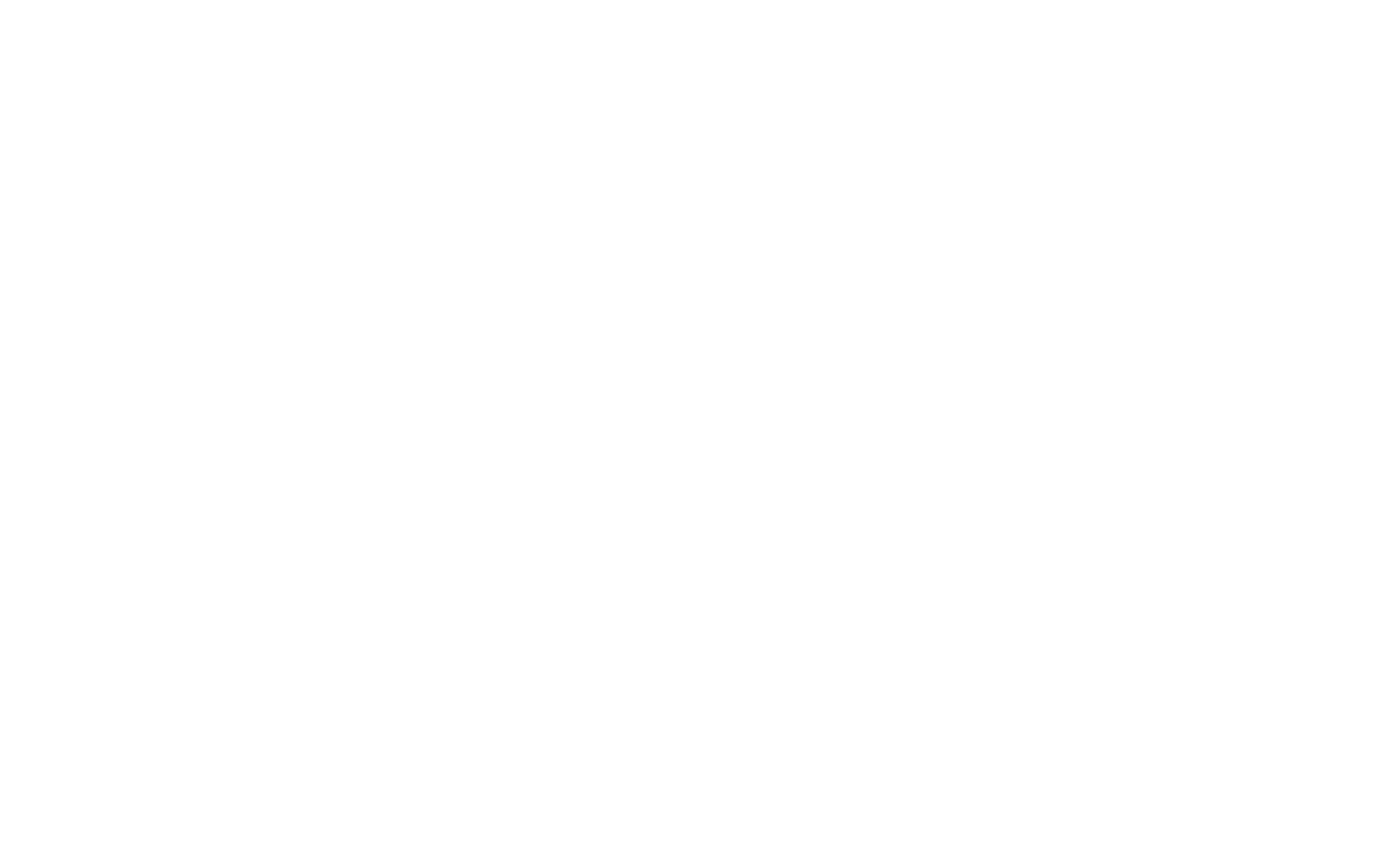
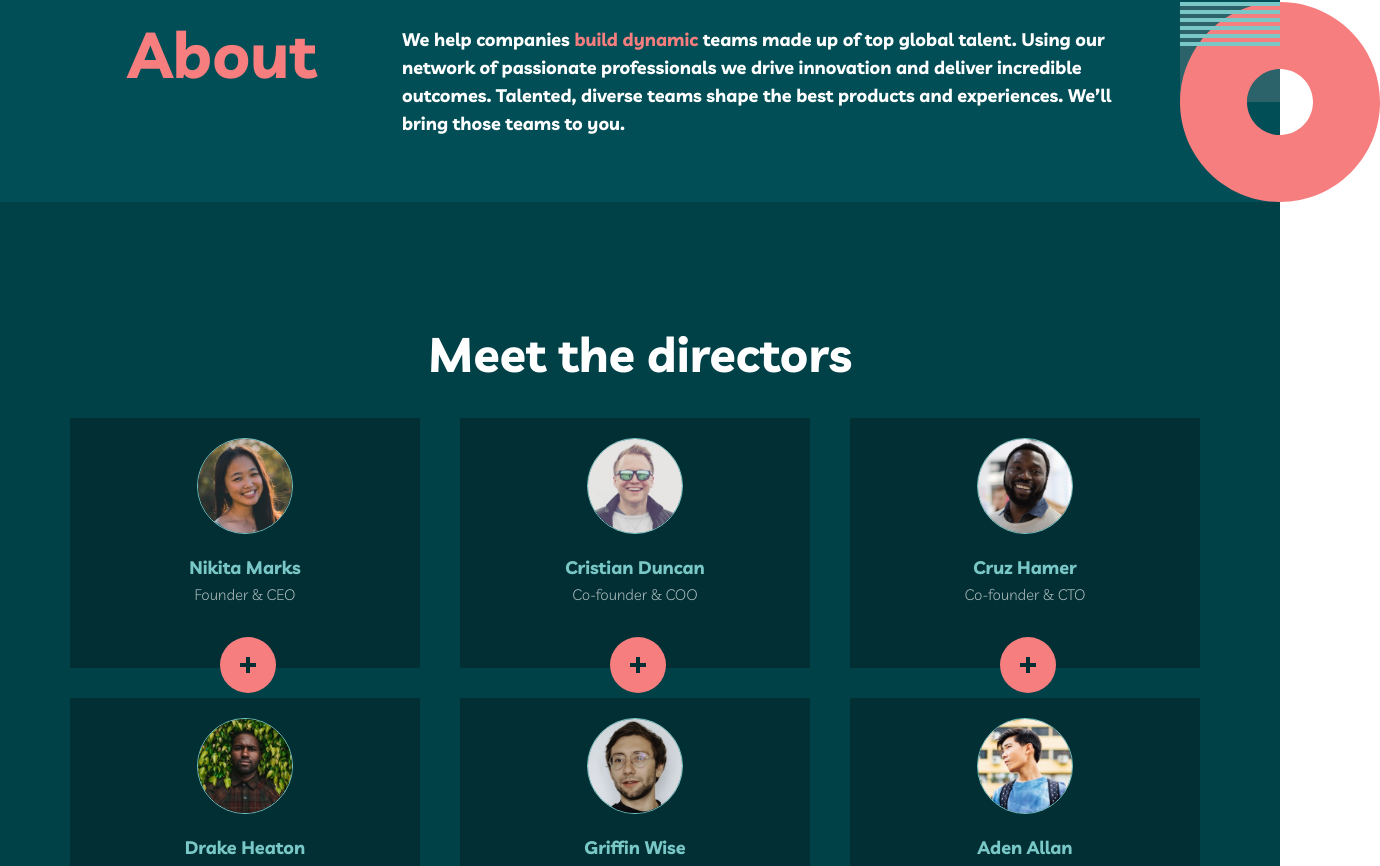
Before and after one commit to vinuman/myteam-multi-page-website, a React (Create React App) app: page /#/about in a window 1280 px wide. Shown: the part 214-1080 px from the top of the page, 1380 px wide, since content can reach past the window. Before the commit the page ends 800 px from the top, so only its background shows below. Built offline with nearby package versions, Linux system fonts and the light colour scheme.

Commit message:
meet section

```diff
--- a/src/About.js
+++ b/src/About.js
@@ -1,7 +1,72 @@
+import bgpattern1 from "./assets/bg-pattern-about-1-mobile-nav-1.svg";
+import bgpattern2 from "./assets/bg-pattern-home-6-about-5.svg";
+import Cardcomponent from "./Cardcomponent";
+import nikita from "./assets/avatar-nikita.jpg";
+import cristian from "./assets/avatar-christian.jpg";
+import crux from "./assets/avatar-cruz.jpg";
+import drake from "./assets/avatar-drake.jpg";
+import griffin from "./assets/avatar-griffin.jpg";
+import aden from "./assets/avatar-aden.jpg";
+
 const About = () => {
   return (
     <>
-      <div></div>
+      <section className="about-section-1">
+        <img src={bgpattern1} alt="bg pattern"></img>
+        <h1 style={{ color: "#F67E7E" }} className="small">
+          About
+        </h1>
+        <p className="body1">
+          We help companies{" "}
+          <span style={{ color: "#F67E7E" }}>build dynamic</span> teams made up
+          of top global talent. Using our network of passionate professionals we
+          drive innovation and deliver incredible outcomes. Talented, diverse
+          teams shape the best products and experiences. We’ll bring those teams
+          to you.
+        </p>
+      </section>
+      <section className="about-section-2">
+        <h2>Meet the directors</h2>
+        <div className="cards-container">
+          <img src={bgpattern2}></img>
+          <Cardcomponent
+            imageSrc={nikita}
+            name="Nikita Marks"
+            designation="Founder & CEO"
+            quote="“Innovation comes from embracing diverse perspectives, leading to extraordinary creations that thrive in the modern world.”"
+          />
+          <Cardcomponent
+            imageSrc={cristian}
+            name="Cristian Duncan"
+            designation="Co-founder & COO"
+            quote="“Embracing individuality breeds exceptional products, essential for thriving in the ever-evolving landscape.”"
+          />
+          <Cardcomponent
+            imageSrc={crux}
+            name="Cruz Hamer"
+            designation="Co-founder & CTO"
+            quote="“The fusion of distinct viewpoints cultivates unparalleled offerings that are vital for navigating today's challenges.”"
+          />
+          <Cardcomponent
+            imageSrc={drake}
+            name="Drake Heaton"
+            designation="Development Lead"
+            quote="“Unconventional outlooks breed exceptional solutions, crucial for staying relevant and resilient in today's fast-paced environment.”"
+          />
+          <Cardcomponent
+            imageSrc={griffin}
+            name="Griffin Wise"
+            designation="Lead marketing"
+            quote="“Unique perspectives shape unique products, which is what you need to survive these days.”"
+          />
+          <Cardcomponent
+            imageSrc={aden}
+            name="Aden Allan"
+            designation="Head of talent"
+            quote="“Empowered teams create truly amazing products. Set the north star and let them follow it.”"
+          />
+        </div>
+      </section>
     </>
   );
 };
--- /dev/null
+++ b/src/Cardcomponent.js
@@ -0,0 +1,60 @@
+import { useState } from "react";
+
+import cross from "./assets/icon-cross.svg";
+import twitter from "./assets/icon-twitter.svg";
+import linkedin from "./assets/icon-linkedin.svg";
+import close from "./assets/icon-close.svg";
+
+const Cardcomponent = ({ imageSrc, name, designation, quote }) => {
+  const [isInfoVisisble, setIsInfoVisible] = useState(false);
+
+  const toggleInfo = () => {
+    setIsInfoVisible(!isInfoVisisble);
+  };
+  return (
+    <>
+      <div className="card" onClick={toggleInfo}>
+        <div className="card-content">
+          {!isInfoVisisble ? (
+            <>
+              <img src={imageSrc} alt="profile pic"></img>
+              <p className="body1">{name}</p>
+              <p className="body2">{designation}</p>
+              <div className="card-btn">
+                <img src={cross}></img>
+              </div>
+            </>
+          ) : (
+            <>
+              <p style={{ paddingBottom: "2rem" }} className="body1">
+                {name}
+              </p>
+              <p
+                style={{ width: "150%", paddingBottom: "2rem" }}
+                className="body2"
+              >
+                {quote}
+              </p>
+              <div
+                style={{
+                  width: "100%",
+                  display: "flex",
+                  justifyContent: "space-around",
+                }}
+                className="social-media"
+              >
+                <img src={twitter} alt="twitter logo"></img>
+                <img src={linkedin} alt="linkedin logo"></img>
+              </div>
+              <div style={{ backgroundColor: "#79C8C7" }} className="card-btn">
+                <img src={close}></img>
+              </div>
+            </>
+          )}
+        </div>
+      </div>
+    </>
+  );
+};
+
+export default Cardcomponent;
--- a/src/Contactcomponenet.js
+++ b/src/Contactcomponenet.js
@@ -6,7 +6,9 @@ const Contactcomponent = () => {
     <div className="ready">
       <img src={bgpattern} alt="bg pattern"></img>
       <div>
-        <h2>Ready to get started?</h2>
+        <h2>
+          <span style={{ color: "#fff" }}>Ready</span> to get started?
+        </h2>
       </div>
       <div>
         <button className="btn2">Contact Us</button>
--- a/src/Home.js
+++ b/src/Home.js
@@ -31,7 +31,10 @@ const Home = () => {
       </section>
       <section className="home-section-2">
         <div className="home-section-2-left">
-          <h2>Build & manage distributed teams like no one else.</h2>
+          <h2>
+            <span style={{ color: "#F67E7E" }}>Build</span> & manage distributed
+            teams like no one else.
+          </h2>
         </div>
         <div className="home-section-2-right">
           <div className="item">
--- a/src/index.css
+++ b/src/index.css
@@ -318,3 +318,103 @@ address > .body2 {
   opacity: 0.7;
   font-weight: lighter;
 }
+
+.about-section-1 {
+  padding: 5% 10%;
+  background-color: var(--primary-midnight-green);
+  display: flex;
+  justify-content: space-between;
+  position: relative;
+}
+
+.about-section-1 > .body1 {
+  width: 75rem;
+}
+
+.about-section-1 > img {
+  position: absolute;
+  right: -100px;
+  bottom: 0;
+}
+
+.about-section-2 {
+  padding: 10% 10%;
+  background-color: var(--secondary-deep-jungle-green);
+  display: flex;
+  flex-direction: column;
+  align-items: center;
+}
+
+.about-section-2 > h2 {
+  padding-bottom: 4rem;
+}
+
+.cards-container {
+  background-color: var(--secondary-deep-jungle-green);
+  display: grid;
+  grid-template-columns: repeat(3, 1fr);
+  grid-gap: 3rem;
+  position: relative;
+}
+
+.card {
+  padding: 2rem 10rem;
+  width: 35rem;
+  height: 25rem;
+  background-color: var(--sacramento-state-green);
+  display: flex;
+  flex-direction: column;
+  align-items: center;
+  position: relative;
+  margin-right: 1rem;
+  cursor: pointer;
+}
+
+.card .card-content {
+  display: flex;
+  flex-direction: column;
+  align-items: center;
+}
+
+.card .card-content > img {
+  width: 9.6rem;
+  height: 9.6rem;
+  border-radius: 50%;
+  border: 1px solid var(--secondary-rapture-blue);
+  margin-bottom: 2rem;
+}
+
+.card .card-content > .body2 {
+  opacity: 0.7;
+  font-weight: lighter;
+}
+
+.card .card-content > .body1 {
+  color: var(--secondary-rapture-blue);
+}
+
+.card-btn {
+  position: absolute;
+  left: 15rem;
+  right: 0;
+  bottom: -25px;
+  width: 5.6rem;
+  height: 5.6rem;
+  border-radius: 50%;
+  background-color: var(--primary-light-coral);
+  z-index: 100;
+  display: flex;
+  justify-content: center;
+  align-items: center;
+  cursor: pointer;
+}
+
+.card-btn:hover {
+  background-color: var(--secondary-rapture-blue);
+}
+
+.cards-container > img {
+  position: absolute;
+  left: 0;
+  top: 0;
+}
```
